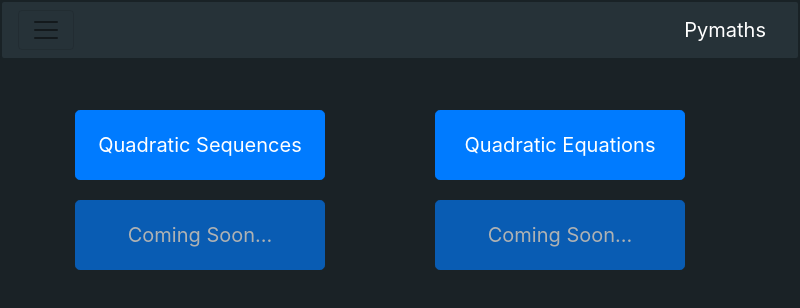
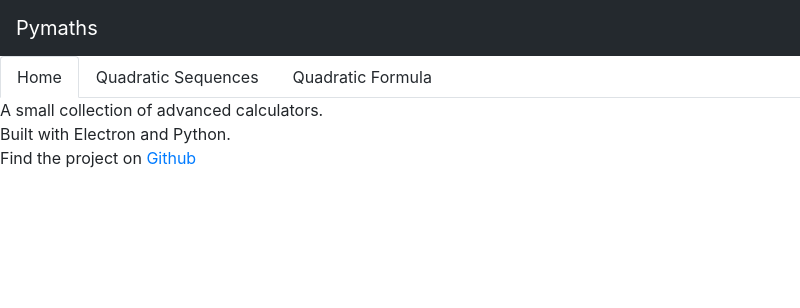
Before and after one commit to BenBJD/Pymaths, an Electron app: page GUI/index.html in a window 800 px wide. Drawn offline with nearby package versions, Linux system fonts and the light colour scheme.

Commit message:
Added tabs to index.html

```diff
--- a/GUI/index.html
+++ b/GUI/index.html
@@ -5,46 +5,44 @@
     <meta charset="UTF-8">
     <meta name="viewport" content="width=device-width, initial-scale=1, shrink-to-fit=no">
     <title>Pymaths</title>
+    <script>
+        if (typeof module === 'object') {
+            window.module = module;
+            module = undefined;
+        }
+    </script>
     <link rel="stylesheet" type="text/css" href="main.css">
     <link rel="stylesheet" href="https://stackpath.bootstrapcdn.com/bootstrap/4.1.1/css/bootstrap.min.css" integrity="sha384-WskhaSGFgHYWDcbwN70/dfYBj47jz9qbsMId/iRN3ewGhXQFZCSftd1LZCfmhktB" crossorigin="anonymous">
     <script src="https://code.jquery.com/jquery-3.3.1.slim.min.js" integrity="sha384-q8i/X+965DzO0rT7abK41JStQIAqVgRVzpbzo5smXKp4YfRvH+8abtTE1Pi6jizo" crossorigin="anonymous"></script>
     <script src="https://cdnjs.cloudflare.com/ajax/libs/popper.js/1.14.3/umd/popper.min.js" integrity="sha384-ZMP7rVo3mIykV+2+9J3UJ46jBk0WLaUAdn689aCwoqbBJiSnjAK/l8WvCWPIPm49" crossorigin="anonymous"></script>
     <script src="https://stackpath.bootstrapcdn.com/bootstrap/4.1.1/js/bootstrap.min.js" integrity="sha384-smHYKdLADwkXOn1EmN1qk/HfnUcbVRZyYmZ4qpPea6sjB/pTJ0euyQp0Mk8ck+5T" crossorigin="anonymous"></script>
+    <script src="main.js"></script>
+    <script>
+        if (window.module) module = window.module;
+    </script>
 </head>
 
 <body>
     <nav class="navbar navbar-toggleable-md navbar-light bg-faded">
-        <button class="navbar-toggler navbar-toggler-right" type="button" data-toggle="collapse" data-target="#navbarSupportedContent" aria-controls="navbarSupportedContent" aria-expanded="false" aria-label="Toggle navigation">
-              <span class="navbar-toggler-icon"></span>
-            </button>
         <a class="navbar-brand" href="#">Pymaths</a>
-
-        <div class="collapse navbar-collapse" id="navbarSupportedContent">
-            <ul class="navbar-nav mr-auto">
-                <li class="nav-item active">
-                    <a class="nav-link" href="#">Home <span class="sr-only">(current)</span></a>
-                </li>
-                <li class="nav-item active">
-                    <a class="nav-link" href="#">Github</a>
-                </li>
-            </ul>
+    </nav>
+    <nav>
+        <div class="nav nav-tabs" id="nav-tab" role="tablist">
+            <a class="nav-item nav-link active" id="nav-home-tab" data-toggle="tab" href="#nav-home" role="tab" aria-controls="nav-home" aria-selected="true">Home</a>
+            <a class="nav-item nav-link" id="nav-quadseq-tab" data-toggle="tab" href="#nav-quadseq" role="tab" aria-controls="nav-quadseq" aria-selected="false">Quadratic Sequences</a>
+            <a class="nav-item nav-link" id="nav-quadform-tab" data-toggle="tab" href="#nav-quadform" role="tab" aria-controls="nav-quadform" aria-selected="false">Quadratic Formula</a>
         </div>
     </nav>
-    <div class="menubuttons container">
-        <div class="row">
-            <div class="col">
-                <button class="btn btn-primary btn-lg calcbutton">Quadratic Sequences</button>
-            </div>
-            <div class="col">
-                <button class="btn btn-primary btn-lg calcbutton">Quadratic Equations</button>
-            </div>
-            <div class="w-100"></div>
-            <div class="col">
-                <button class="btn btn-primary btn-lg calcbutton" disabled>Coming Soon...</button>
-            </div>
-            <div class="col">
-                <button class="btn btn-primary btn-lg calcbutton" disabled>Coming Soon...</button>
-            </div>
+    <div class="tab-content" id="nav-tabContent">
+        <div class="tab-pane fade show active" id="nav-home" role="tabpanel" aria-labelledby="nav-home-tab">
+            A small collection of advanced calculators.<br>Built with Electron and Python.<br>Find the project on
+            <a href="https://www.github.com/BenBJD/Pymaths.git">Github</a>
+        </div>
+        <div class="tab-pane fade" id="nav-quadseq" role="tabpanel" aria-labelledby="nav-quadseq-tab">
+
+        </div>
+        <div class="tab-pane fade" id="nav-quadform" role="tabpanel" aria-labelledby="nav-quadform-tab">
+
         </div>
     </div>
 </body>
--- a/GUI/main.css
+++ b/GUI/main.css
@@ -1,31 +1,5 @@
-h1,
-h2 {
-    font-family: sans-serif, Arial;
-    font-size: 18px;
-    color: #ffffff !important;
-}
-
-h2 {
-    font-size: 16px;
-}
-
 body {
-    background-color: #1A2226 !important;
-}
-
-.calcbutton {
-    margin: 0 0 20px 20px;
-    width: 250px;
-    height: 70px;
-}
-
-.container {
-    margin: 50px 350px;
-}
-
-#titles {
-    margin: 30px 230px;
-    background-color: #37474F;
+    background-color: #ffffff !important;
 }
 
 .navbar-light,
@@ -34,12 +8,10 @@ body {
 }
 
 .nav-link {
-    color: #ffffff;
+    color: #24292E !important;
 }
 
 .navbar-light,
 .navbar-nav {
-    background-color: #263238;
-    border: 2px solid #192226;
-    border-radius: 4px;
+    background-color: #24292E;
 }
--- a/GUI/package.json
+++ b/GUI/package.json
@@ -1,9 +1,12 @@
 {
-    "name": "electron",
+  "name": "pymaths",
   "version": "0.1.0",
   "description": "",
   "main": "appmain.js",
   "scripts": {
     "start": "electron ."
+  },
+  "devDependencies": {
+    "electron": "^2.0.4"
   }
 }
```
Also changed, not shown: GUI/appmain.js (+5 -5 lines), GUI/main.js (added). Lines whose indentation alone changed are shown as unchanged.
